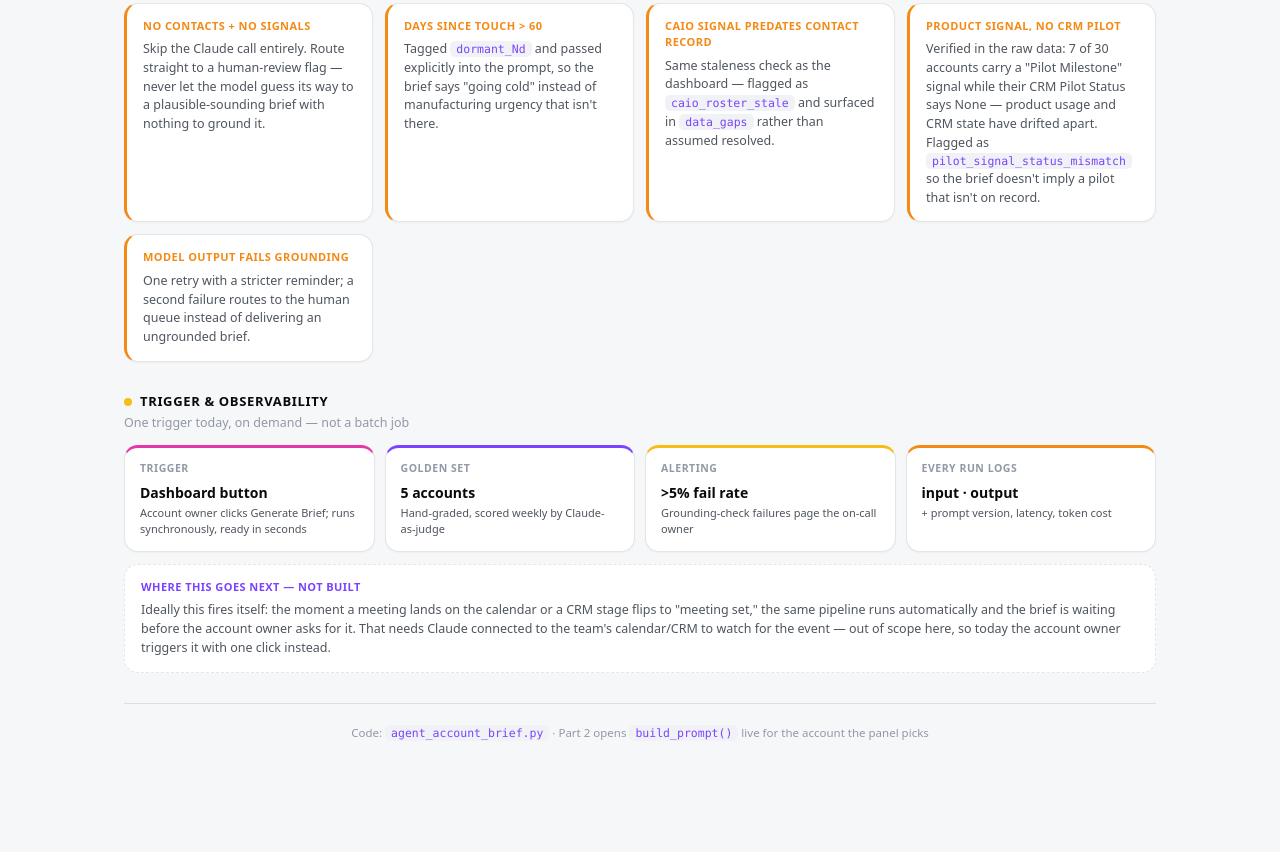
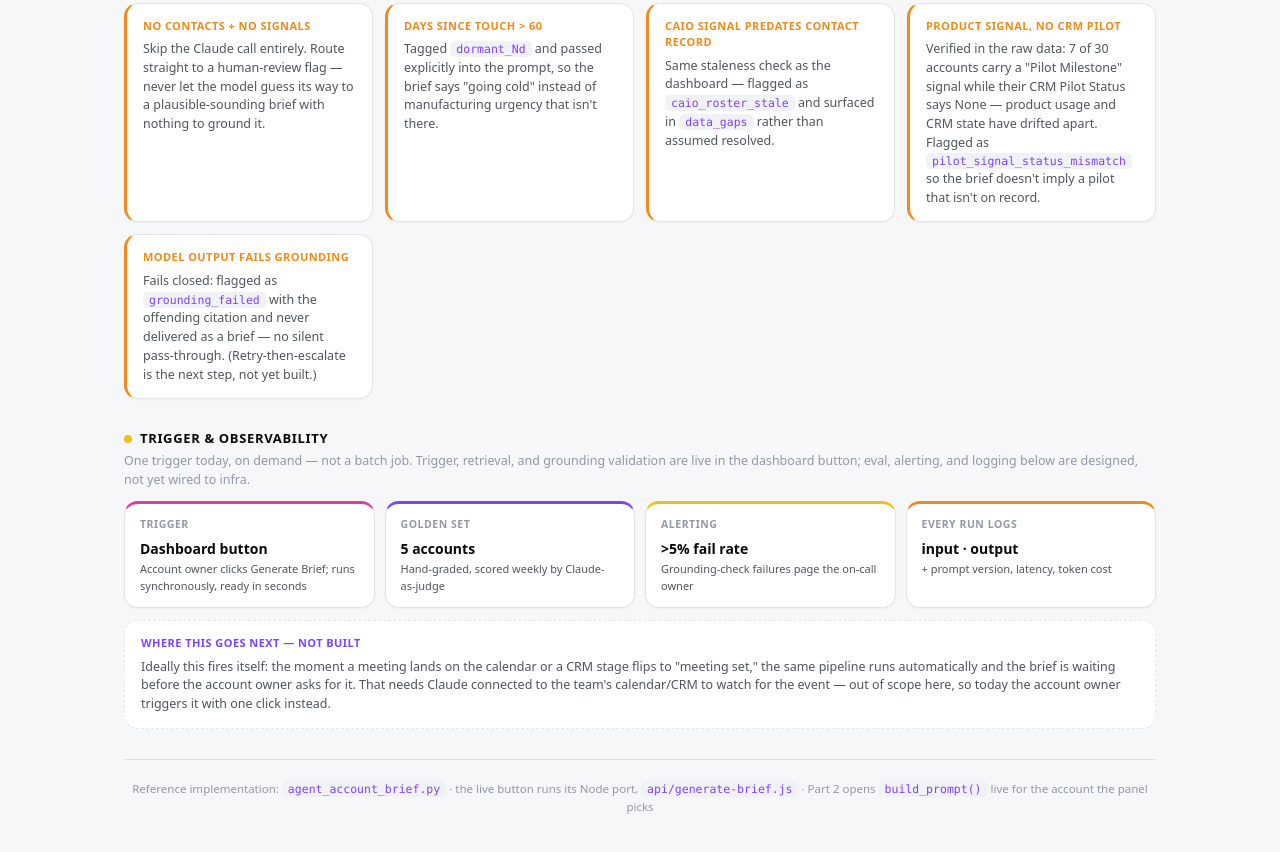
Before and after one commit to kellyjavanmardi/assured-named-account-system, a website: page agent-architecture.html in a window 1280 px wide. Shown: the part 1602-2454 px from the top of the page. Before the commit the page ends 2416 px from the top, so only its background shows below. Drawn offline with Linux system fonts and the light colour scheme.

Commit message:
Fix accuracy gaps in Agent Architecture tab
Grounding-failure card claimed a retry that doesn't exist in code (it
fails closed on first failure). Golden set/alerting/logging were
stated as fact with no infra behind them. Footer credited only the
Python reference, not the Node port that actually backs the live
button.

```diff
--- a/agent-architecture.html
+++ b/agent-architecture.html
@@ -191,7 +191,7 @@
       <div class="pipe-arrow">→</div>
       <div class="pipe-step"><div class="num">05</div><div class="title">Validate Grounding</div><div class="desc">Every cited signal must trace to one actually in the input, or it's rejected</div></div>
       <div class="pipe-arrow">→</div>
-      <div class="pipe-step"><div class="num">06</div><div class="title">Deliver + Log</div><div class="desc">Rendered straight back to the account owner in the dashboard; full run logged to an eval table</div></div>
+      <div class="pipe-step"><div class="num">06</div><div class="title">Deliver + Log</div><div class="desc">Rendered straight back to the account owner in the dashboard; logging to an eval table is designed, not yet wired</div></div>
     </div>
   </section>
 
@@ -274,7 +274,7 @@
       </div>
       <div class="dq-card">
         <div class="trigger">Model output fails grounding</div>
-        <div class="behavior">One retry with a stricter reminder; a second failure routes to the human queue instead of delivering an ungrounded brief.</div>
+        <div class="behavior">Fails closed: flagged as <code class="inline">grounding_failed</code> with the offending citation and never delivered as a brief — no silent pass-through. (Retry-then-escalate is the next step, not yet built.)</div>
       </div>
     </div>
   </section>
@@ -282,7 +282,7 @@
   <section class="block">
     <div class="block-head">
       <div class="block-title"><span class="dot" style="background:var(--spec-gold)"></span>Trigger &amp; Observability</div>
-      <div class="block-desc">One trigger today, on demand — not a batch job</div>
+      <div class="block-desc">One trigger today, on demand — not a batch job. Trigger, retrieval, and grounding validation are live in the dashboard button; eval, alerting, and logging below are designed, not yet wired to infra.</div>
     </div>
     <div class="stat-row">
       <div class="stat-tile" style="border-top-color:var(--spec-magenta)"><div class="stat-label">Trigger</div><div class="stat-value">Dashboard button</div><div class="stat-sub">Account owner clicks Generate Brief; runs synchronously, ready in seconds</div></div>
@@ -296,5 +296,5 @@
     </div>
   </section>
 
-  <footer class="foot">Code: <code class="inline">agent_account_brief.py</code> · Part 2 opens <code class="inline">build_prompt()</code> live for the account the panel picks</footer>
+  <footer class="foot">Reference implementation: <code class="inline">agent_account_brief.py</code> · the live button runs its Node port, <code class="inline">api/generate-brief.js</code> · Part 2 opens <code class="inline">build_prompt()</code> live for the account the panel picks</footer>
 </div>
```
Also changed, not shown: assured-system.html (+4 -4 lines), index.html (+4 -4 lines).
